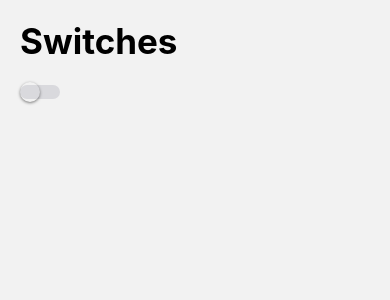
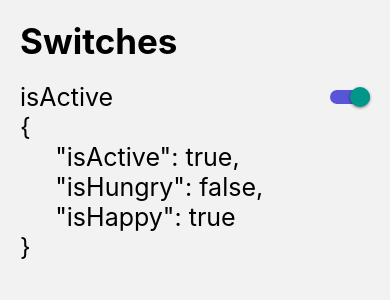
Before and after one commit to EcheCostabel/RNComponents, a React Native app: screen /SwitchScreen in a window 390 px wide. Shown: the top 300 px of the page. Built offline with nearby package versions, Linux system fonts and the light colour scheme.

Commit message:
Custom switch

```diff
--- /dev/null
+++ b/src/components/CustomSwitch.tsx
@@ -0,0 +1,27 @@
+import React, { useState } from 'react';
+import { Platform, Switch } from 'react-native';
+
+interface Props {
+    isOn: boolean;
+    onChange: (value: boolean) => void
+}
+
+export const CustomSwitch = ({isOn, onChange}: Props) => {
+
+    const [ isEnabled, setIsEnabled ] = useState(isOn);
+    const toggleSwitch = () => {
+        setIsEnabled(!isEnabled);
+        onChange(!isEnabled)
+    };
+
+
+  return (
+    <Switch
+            trackColor={{false: '#D9D9DD', true: '#5856D6'}}
+            thumbColor={(Platform.OS === 'android') ? '#5856D6' : ''}
+            ios_backgroundColor="#3e3e3e"
+            onValueChange={toggleSwitch}
+            value={isEnabled}
+      />
+  )
+}
--- a/src/screens/SwitchScreen.tsx
+++ b/src/screens/SwitchScreen.tsx
@@ -1,24 +1,52 @@
 import React, { useState } from 'react'
-import { Platform, Switch, Text, View } from 'react-native'
+import { Platform, StyleSheet, Switch, Text, View } from 'react-native'
 import { HeaderTitle } from '../components/HeaderTitle';
+import { CustomSwitch } from '../components/CustomSwitch';
 
 export const SwitchScreen = () => {
 
-    const [ isEnabled, setIsEnabled ] = useState(false);
-    const toggleSwitch = () => setIsEnabled(!isEnabled);
+    const [ state, setState ] = useState({
+        isActive: true,
+        isHungry: false,
+        isHappy: true
+    });
+
+    const {isActive, isHappy, isHungry } = state
+
+    const onChange = (value: boolean, field: string) => {
+        setState({
+            ...state,
+            [field]: value
+        })
+    }
+
 
   return (
     <View style={{marginHorizontal: 20}}>
 
         <HeaderTitle title='Switches' />
 
-         <Switch
-            trackColor={{false: '#D9D9DD', true: '#5856D6'}}
-            thumbColor={(Platform.OS === 'android') ? '#5856D6' : ''}
-            ios_backgroundColor="#3e3e3e"
-            onValueChange={toggleSwitch}
-            value={isEnabled}
-      />
+        <View style={styles.switchRow}>
+            <Text style={styles.switchText}>isActive</Text>
+            <CustomSwitch isOn={isActive} onChange={(value) => onChange(value, 'isActive')} />
+        </View>
+
+
+        <Text style={styles.switchText}>
+            {JSON.stringify(state, null, 5)}
+        </Text>
     </View>
   )
 };
+
+
+const styles = StyleSheet.create({
+    switchText: {
+        fontSize: 25
+    },
+    switchRow: {
+        flexDirection: 'row',
+        justifyContent: 'space-between',
+        alignItems: 'center'
+    }
+})
```
